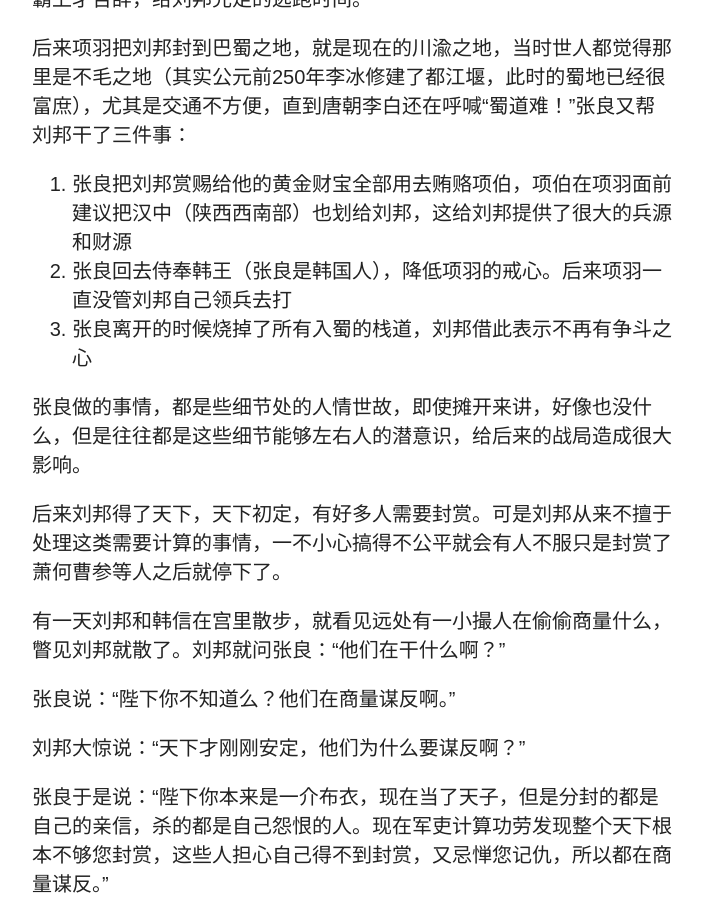
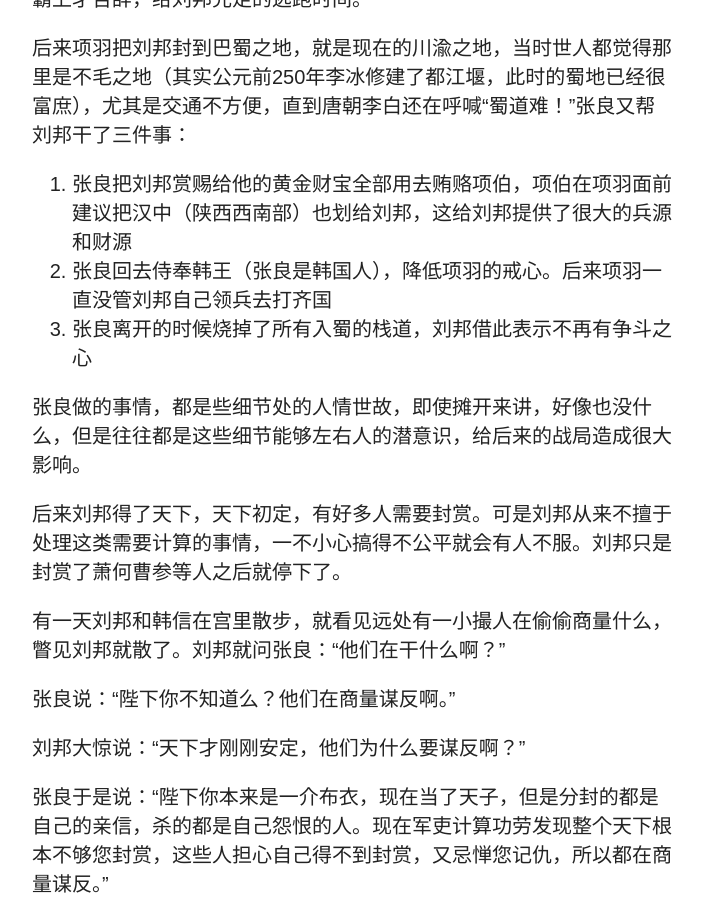
Before and after one commit to Renco/Renco.github.io, a Jekyll site: the page built from _posts/2014-06-09-zhangliang.md, in a window 1280 px wide and 900 px high, scrolled down 1224 px. Shown: the whole window, without its empty margins (318-1021 px from the left). Built offline with Jekyll 4.4.1, drawn with Linux system fonts in a browser that asks for light colours; nearby versions of some CDN libraries; comment, search, counter and statistics services are not loaded.

Commit message:
anchoring

```diff
--- a/_posts/2014-06-09-zhangliang.md
+++ b/_posts/2014-06-09-zhangliang.md
@@ -26,12 +26,12 @@ tags: [历史, 人物]
 后来项羽把刘邦封到巴蜀之地，就是现在的川渝之地，当时世人都觉得那里是不毛之地（其实公元前250年李冰修建了都江堰，此时的蜀地已经很富庶），尤其是交通不方便，直到唐朝李白还在呼喊“蜀道难！”张良又帮刘邦干了三件事：
 
 1.  张良把刘邦赏赐给他的黄金财宝全部用去贿赂项伯，项伯在项羽面前建议把汉中（陕西西南部）也划给刘邦，这给刘邦提供了很大的兵源和财源
-2.  张良回去侍奉韩王（张良是韩国人），降低项羽的戒心。后来项羽一直没管刘邦自己领兵去打
+2.  张良回去侍奉韩王（张良是韩国人），降低项羽的戒心。后来项羽一直没管刘邦自己领兵去打齐国
 3.  张良离开的时候烧掉了所有入蜀的栈道，刘邦借此表示不再有争斗之心
 
 张良做的事情，都是些细节处的人情世故，即使摊开来讲，好像也没什么，但是往往都是这些细节能够左右人的潜意识，给后来的战局造成很大影响。
 
-后来刘邦得了天下，天下初定，有好多人需要封赏。可是刘邦从来不擅于处理这类需要计算的事情，一不小心搞得不公平就会有人不服只是封赏了萧何曹参等人之后就停下了。
+后来刘邦得了天下，天下初定，有好多人需要封赏。可是刘邦从来不擅于处理这类需要计算的事情，一不小心搞得不公平就会有人不服。刘邦只是封赏了萧何曹参等人之后就停下了。
 
 有一天刘邦和韩信在宫里散步，就看见远处有一小撮人在偷偷商量什么，瞥见刘邦就散了。刘邦就问张良：“他们在干什么啊？”
 
```
Also changed, not shown: _posts/2014-06-06-hanxin.md (+1 -1 lines), _posts/2014-06-10-kuaitong.md (added, +8 -0 lines).
